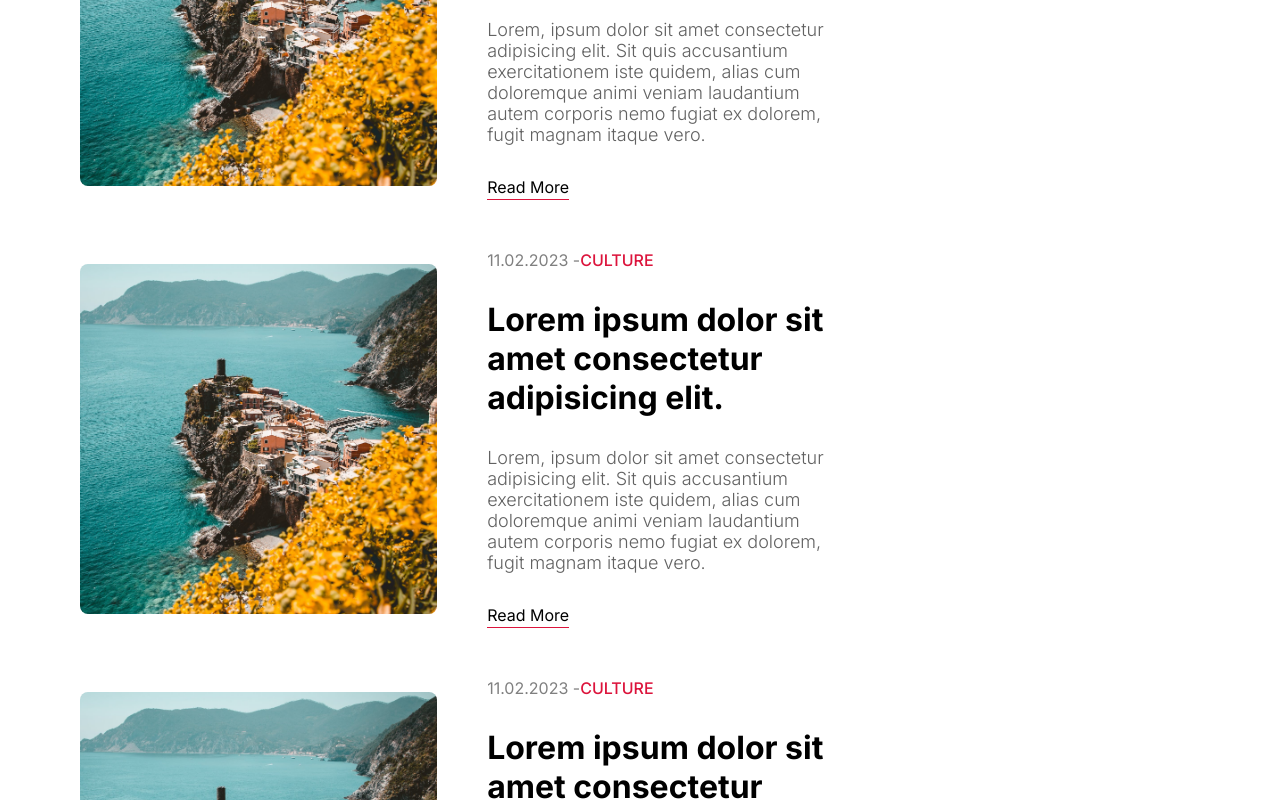
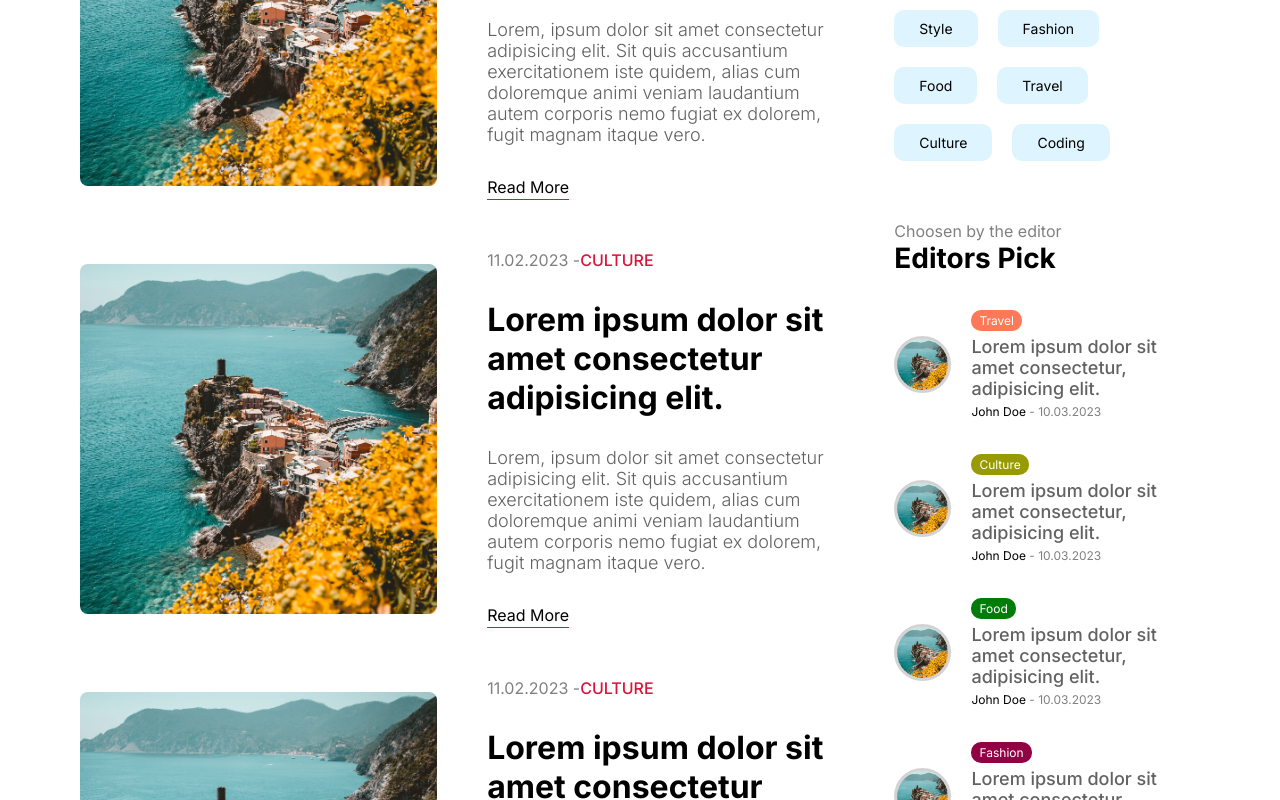
Before and after one commit to develaparX/blogApp-MERN, a Next.js app: page / in a window 1280 px wide. Shown: the part 1880-2680 px from the top of the page. Built offline with nearby package versions, Linux system fonts and the light colour scheme.

Commit message:
feat : add Menu Component Design

```diff
--- a/src/components/menu/Menu.jsx
+++ b/src/components/menu/Menu.jsx
@@ -1,11 +1,25 @@
 import React from 'react'
 import styles from './menu.module.css'
+import MenuPosts from '../menuPosts/MenuPosts'
+import MenuCategories from '../menuCategories/MenuCategories'
 
 const Menu = () => {
     return (
         <div className={styles.container}>
-            Menu
+        <h2 className={styles.subtitle}>{"What's hot"}</h2>
+        <h1 className={styles.title}>Most Popular</h1>
+        <MenuPosts withImage={false}/>
+
+
+        <h2 className={styles.subtitle}>{"Discover by topic"}</h2>
+        <h1 className={styles.title}>Categories</h1>
+        <MenuCategories />
+
+        <h2 className={styles.subtitle}>{"Choosen by the editor"}</h2>
+        <h1 className={styles.title}>Editors Pick</h1>
+        <MenuPosts withImage={true}/>
         </div>
+
     )
 }
 
--- a/src/components/menu/menu.module.css
+++ b/src/components/menu/menu.module.css
@@ -1,3 +1,14 @@
 .container {
     flex: 2;
+    margin-top: 60px;
 }
+
+.subtitle{
+    color: gray;
+    font-size: 16px;
+    font-weight: 400;
+}
+
+.title{
+    font-size: 28px;
+}
--- /dev/null
+++ b/src/components/menuCategories/MenuCategories.jsx
@@ -0,0 +1,18 @@
+import React from 'react'
+import Link from 'next/link'
+import styles from './menuCategories.module.css'
+
+const MenuCategories = () => {
+  return (
+   <div className={styles.categoryList}>
+            <Link href="/blog?cat=style" className={`${styles.categoryItem} ${styles.style}`}>Style</Link>
+            <Link href="/blog?cat=style" className={`${styles.categoryItem} ${styles.fashion}`}>Fashion</Link>
+            <Link href="/blog?cat=style" className={`${styles.categoryItem} ${styles.food}`}>Food</Link>
+            <Link href="/blog?cat=style" className={`${styles.categoryItem} ${styles.travel}`}>Travel</Link>
+            <Link href="/blog?cat=style" className={`${styles.categoryItem} ${styles.culture}`}>Culture</Link>
+            <Link href="/blog?cat=style" className={`${styles.categoryItem} ${styles.coding}`}>Coding</Link>
+        </div>
+  )
+}
+
+export default MenuCategories
--- /dev/null
+++ b/src/components/menuCategories/menuCategories.module.css
@@ -0,0 +1,34 @@
+.categoryList{
+    margin-top: 35px;
+    margin-bottom: 60px;
+    display: flex;
+    flex-wrap: wrap;
+    gap: 20px;
+}
+
+.categoryItem{
+    padding: 10px 25px;
+    border-radius: 10px;
+    font-size: 14px;
+}
+
+.categoryItem.style{
+    background-color: #57c4ff31;
+}
+
+.categoryItem.fashion{
+    background-color: #57c4ff31;
+}
+
+.categoryItem.food{
+    background-color: #57c4ff31;
+}
+.categoryItem.travel{
+    background-color: #57c4ff31;
+}
+.categoryItem.culture{
+    background-color: #57c4ff31;
+}
+.categoryItem.coding{
+    background-color: #57c4ff31;
+}
--- /dev/null
+++ b/src/components/menuPosts/MenuPosts.jsx
@@ -0,0 +1,74 @@
+import Link from 'next/link'
+import Image from 'next/image'
+import React from 'react'
+import styles from './menuPosts.module.css'
+
+const MenuPosts = ({withImage}) => {
+  return (
+     <div className={styles.items}>
+            <Link href="/" className={styles.item}>
+             {withImage && (<div className={styles.imageContainer}>
+                         <Image src="/p1.jpeg" alt="" fill className={styles.image}/>
+                    </div>
+            )}
+            <div className={styles.textContainer}>
+                <span className={`${styles.category} ${styles.travel}`}>Travel</span>
+                <h3 className={styles.postTitle}>Lorem ipsum dolor sit amet consectetur, adipisicing elit.
+
+                </h3>
+                <div className={styles.detail}>
+                    <span className={styles.username}>John Doe</span>
+                    <span className={styles.date}> - 10.03.2023</span>
+                </div>
+            </div>
+            </Link>
+            <Link href="/" className={styles.item}>
+           {withImage && ( <div className={styles.imageContainer}>
+                <Image src="/p1.jpeg" alt="" fill className={styles.image}/>
+            </div> )}
+            <div className={styles.textContainer}>
+                <span className={`${styles.category} ${styles.culture}`}>Culture</span>
+                <h3 className={styles.postTitle}>Lorem ipsum dolor sit amet consectetur, adipisicing elit.
+
+                </h3>
+                <div className={styles.detail}>
+                    <span className={styles.username}>John Doe</span>
+                    <span className={styles.date}> - 10.03.2023</span>
+                </div>
+            </div>
+            </Link>
+            <Link href="/" className={styles.item}>
+           {withImage && ( <div className={styles.imageContainer}>
+                <Image src="/p1.jpeg" alt="" fill className={styles.image}/>
+            </div> )}
+            <div className={styles.textContainer}>
+                <span className={`${styles.category} ${styles.food}`}>Food</span>
+                <h3 className={styles.postTitle}>Lorem ipsum dolor sit amet consectetur, adipisicing elit.
+
+                </h3>
+                <div className={styles.detail}>
+                    <span className={styles.username}>John Doe</span>
+                    <span className={styles.date}> - 10.03.2023</span>
+                </div>
+            </div>
+            </Link>
+            <Link href="/" className={styles.item}>
+           {withImage && ( <div className={styles.imageContainer}>
+                <Image src="/p1.jpeg" alt="" fill className={styles.image}/>
+            </div> )}
+            <div className={styles.textContainer}>
+                <span className={`${styles.category} ${styles.fashion}`}>Fashion</span>
+                <h3 className={styles.postTitle}>Lorem ipsum dolor sit amet consectetur, adipisicing elit.
+
+                </h3>
+                <div className={styles.detail}>
+                    <span className={styles.username}>John Doe</span>
+                    <span className={styles.date}> - 10.03.2023</span>
+                </div>
+            </div>
+            </Link>
+        </div>
+  )
+}
+
+export default MenuPosts
--- /dev/null
+++ b/src/components/menuPosts/menuPosts.module.css
@@ -0,0 +1,71 @@
+
+.items{
+    margin-top: 35px;
+    margin-bottom: 60px;
+display: flex;
+flex-direction: column;
+gap: 35px;
+}
+
+.item{
+    display: flex;
+    align-items: center;
+    gap: 20px;
+}
+
+.imageContainer{
+    flex: 1;
+    aspect-ratio: 1/1;
+    position: relative;
+}
+
+.image{
+    border-radius: 50%;
+    border: 3px solid lightgray;
+    object-fit: cover;
+}
+
+.textContainer{
+    flex: 4;
+    display: flex;
+    flex-direction: column;
+    gap: 5px;
+}
+
+.category{
+    padding: 3px 8px;
+    border-radius: 10px;
+    font-size: 12px;
+    color: white;
+    width: max-content;
+}
+
+.category.travel{
+    background-color: #ff7857;
+}
+
+.category.culture{
+    background-color: #989b00;
+}
+
+.category.food{
+    background-color: #007c0a;
+}
+
+.category.fashion{
+    background-color: #910245;
+}
+
+.postTitle{
+    font-size: 18px;
+    font-weight: 500;
+    color: var(--softTextColor);
+}
+
+.detail{
+    font-size: 12px;
+}
+
+.date{
+    color: gray;
+}
```
